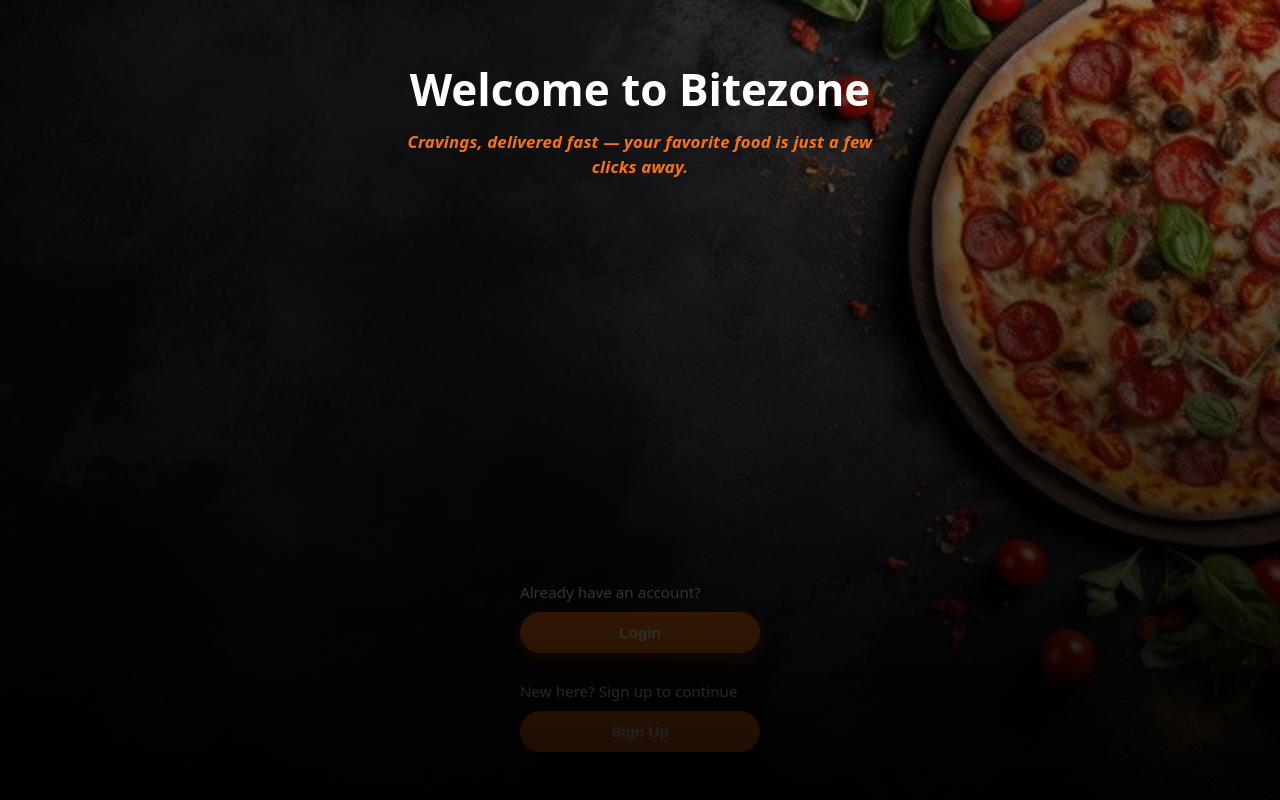
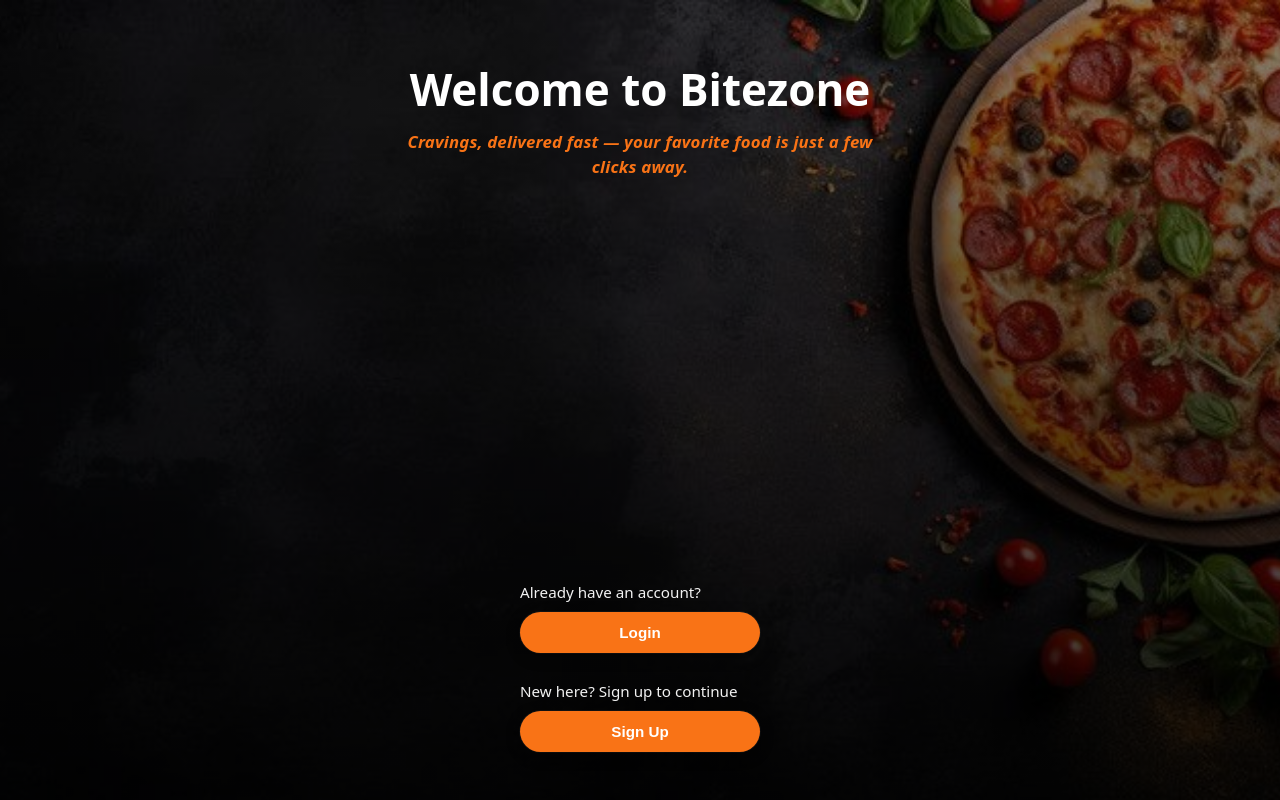
Before and after one commit to Eisha373/Bitezone, a React (Vite) app: page / in a window 1280 px wide. Built offline with nearby package versions, Linux system fonts and the light colour scheme; no server answers.

Commit message:
fixed styling of action buttons on landing page

```diff
--- a/src/welcome.css
+++ b/src/welcome.css
@@ -19,15 +19,14 @@
   left: 0;
   width: 100%;
   height: 100%;
-  /* pure black gradient instead of grey-tinted */
+  z-index: 0;   /* explicit, so it stays below overlay + actions regardless of DOM order */
   background: linear-gradient(
     to bottom,
     rgba(0,0,0,0.45) 0%,
-    rgba(0,0,0,0.7) 50%,
-    rgba(0,0,0,0.9) 100%
+    rgba(0,0,0,0.65) 50%,
+    rgba(0,0,0,0.75) 100%   /* lowered from 0.9 so buttons don't get swallowed */
   );
 }
-
 .welcome-overlay {
   position: relative;
   z-index: 1;
@@ -58,6 +57,8 @@
 
 .welcome-actions {
   display: flex;
+  position: relative;   /* add this */
+  z-index: 1;
   flex-direction: column;
   gap: 28px;                 /* more space between login block and signup block */
   width: 100%;
@@ -83,12 +84,13 @@
   gap: 8px;
   transition: background-color 0.2s ease, transform 0.15s ease, box-shadow 0.2s ease;
 }
+.welcome-btn.primary,
+.welcome-btn.secondary {
+  background-color: #f97316;
+  color: #ffffff;
+  box-shadow: 0 4px 14px rgba(0, 0, 0, 0.4), 0 0 0 1px rgba(255,255,255,0.05);
+}
 
-.welcome-btn.primary {
-  background-color: #f97316;
-  color: white;
-  box-shadow: 0 4px 14px rgba(246, 118, 38, 0.35);
-}
 
 .welcome-btn.primary:hover {
   background-color: #8a83ef;
@@ -96,11 +98,6 @@
   box-shadow: 0 6px 18px rgba(57, 73, 248, 0.45);
 }
 
-.welcome-btn.secondary {
-  background-color: #f97316;
-  color: white;
-  border: none;
-}
 
 .welcome-btn.secondary:hover {
   background-color: #8a83ef;
@@ -110,8 +107,7 @@
 
 .welcome-helper-text {
   font-size: 0.95rem;
-  font-weight: 250;
-  color: white;
-  margin-top: 0;
-  margin-bottom: 10px;      /* gap before the button itself */
+  font-weight: 500;         /* was 250 — too thin to read on dark photo */
+  color: #f2f2f2;           /* brighter than pure white-on-grey, more legible */
+  margin-bottom: 10px;
 }
```
Also changed, not shown: public/images/burger-logo.jpg (deleted).
